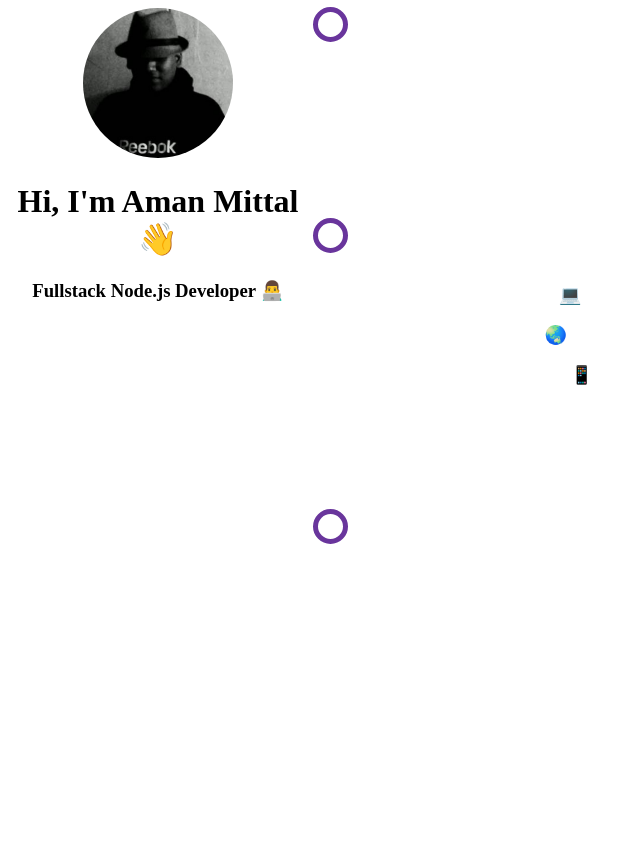
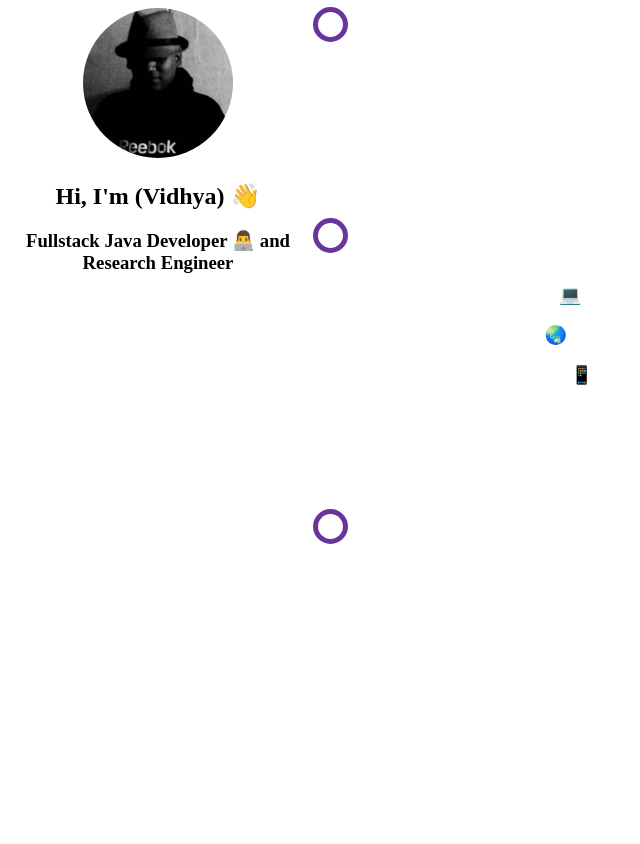
Before and after one commit to vidhya03/vidhya-gatsby-timeline-portfolio, a Gatsby site: page / in a window 1280 px wide. Shown: the top 844 px of the page, without its empty margins (0-640 px from the left). Built offline with nearby package versions, Linux system fonts and the light colour scheme; Gatsby itself is replaced by a stand-in of ours; some icons are missing.

Commit message:
Modified profile info

```diff
--- a/src/components/Info/index.js
+++ b/src/components/Info/index.js
@@ -8,8 +8,8 @@ const Info = () => {
     <div style={{ textAlign: "center" }}>
       <Avatar />
       <div>
-        <h1>Hi, I'm Aman Mittal 👋</h1>
-        <h3>Fullstack Node.js Developer 👨‍💻</h3>
+        <h2>Hi, I'm (Vidhya) 👋</h2>
+        <h3>Fullstack Java Developer 👨‍💻 and Research Engineer</h3>
         <SocialLinks />
       </div>
     </div>
```
